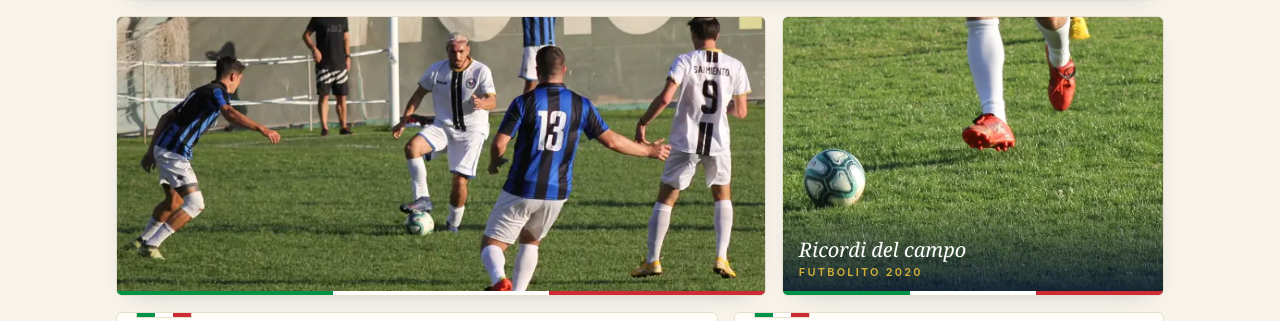
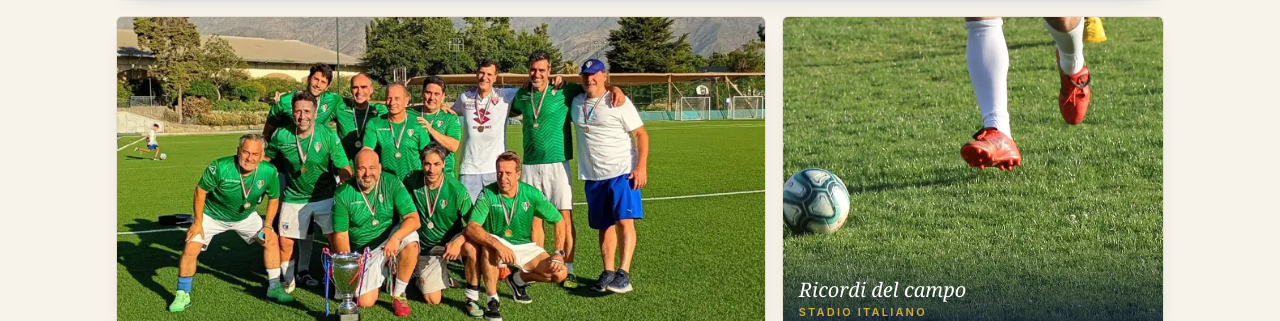
Before and after one commit to tomas164/campeonato-stadio-italiano, a plain HTML site: page index.html in a window 1280 px wide. Shown: the part 631-952 px from the top of the page. Drawn offline with Linux system fonts and the light colour scheme.

Commit message:
Reemplazar foto de jugada 2020 por foto del equipo con la copa (2025)
Co-Authored-By: Claude Opus 5.5 <noreply@anthropic.com>

```diff
--- a/index.html
+++ b/index.html
@@ -12,7 +12,7 @@
   <link rel="preconnect" href="https://fonts.googleapis.com">
   <link rel="preconnect" href="https://fonts.gstatic.com" crossorigin>
   <link href="https://fonts.googleapis.com/css2?family=Bodoni+Moda:ital,opsz,wght@0,6..96,500;0,6..96,700;1,6..96,500&family=Inter:wght@400;500;600;700&display=swap" rel="stylesheet">
-  <link rel="stylesheet" href="styles.css?v=a8a09e27be">
+  <link rel="stylesheet" href="styles.css?v=9f0008aede">
 </head>
 <body>
   <header class="hero">
@@ -57,8 +57,8 @@
     <section class="fotos" aria-label="Fotos del Futbolito">
       <figure class="foto foto-grande">
         <picture>
-          <source type="image/webp" srcset="img/jugada-800.webp 800w, img/jugada-1400.webp 1400w" sizes="(max-width: 760px) 100vw, 700px">
-          <img src="img/jugada-1400.jpg" srcset="img/jugada-800.jpg 800w, img/jugada-1400.jpg 1400w" sizes="(max-width: 760px) 100vw, 700px" alt="Jugada del Futbolito en la cancha de Stadio Italiano" loading="lazy" width="1400" height="917">
+          <source type="image/webp" srcset="img/equipo-2025-800.webp 800w, img/equipo-2025-1400.webp 1400w" sizes="(max-width: 760px) 100vw, 700px">
+          <img src="img/equipo-2025-1400.jpg" srcset="img/equipo-2025-800.jpg 800w, img/equipo-2025-1400.jpg 1400w" sizes="(max-width: 760px) 100vw, 700px" alt="Equipo de Stadio Italiano con medallas y la copa, diciembre de 2025" loading="lazy" width="1400" height="788">
         </picture>
       </figure>
       <figure class="foto">
@@ -66,7 +66,7 @@
           <source type="image/webp" srcset="img/balon-900.webp">
           <img src="img/balon-900.jpg" alt="Botines y balón sobre el pasto" loading="lazy" width="900" height="601">
         </picture>
-        <figcaption>Ricordi del campo <span>Futbolito 2020</span></figcaption>
+        <figcaption>Ricordi del campo <span>Stadio Italiano</span></figcaption>
       </figure>
     </section>
 
--- a/styles.css
+++ b/styles.css
@@ -217,7 +217,7 @@ main { padding-top: 10px; padding-bottom: 28px; }
 /* Fotos */
 .fotos { display: grid; grid-template-columns: 1.7fr 1fr; gap: 16px; margin: 16px 0; }
 .foto {
-  margin: 0; position: relative; overflow: hidden; border-radius: 6px; height: 280px;
+  margin: 0; position: relative; overflow: hidden; border-radius: 6px; height: 320px;
   background: var(--surface); border: 1px solid var(--line);
   box-shadow: 0 8px 24px -18px rgba(10,42,94,.45);
 }
@@ -226,7 +226,7 @@ main { padding-top: 10px; padding-bottom: 28px; }
   background: linear-gradient(90deg, var(--verde) 0 33.33%, #fff 33.33% 66.66%, var(--rosso) 66.66%);
 }
 .foto img { width: 100%; height: 100%; object-fit: cover; display: block; transition: transform .8s ease; }
-.foto-grande img { object-position: center 55%; }
+.foto-grande img { object-position: center 50%; }
 .foto:hover img { transform: scale(1.05); }
 .foto figcaption {
   position: absolute; left: 0; right: 0; bottom: 4px; padding: 34px 16px 12px;
```
Also changed, not shown: img/equipo-2025-1400.jpg (added), img/equipo-2025-1400.webp (added), img/equipo-2025-800.jpg (added), img/equipo-2025-800.webp (added), img/jugada-1400.jpg (deleted), img/jugada-1400.webp (deleted), img/jugada-800.jpg (deleted), img/jugada-800.webp (deleted).
